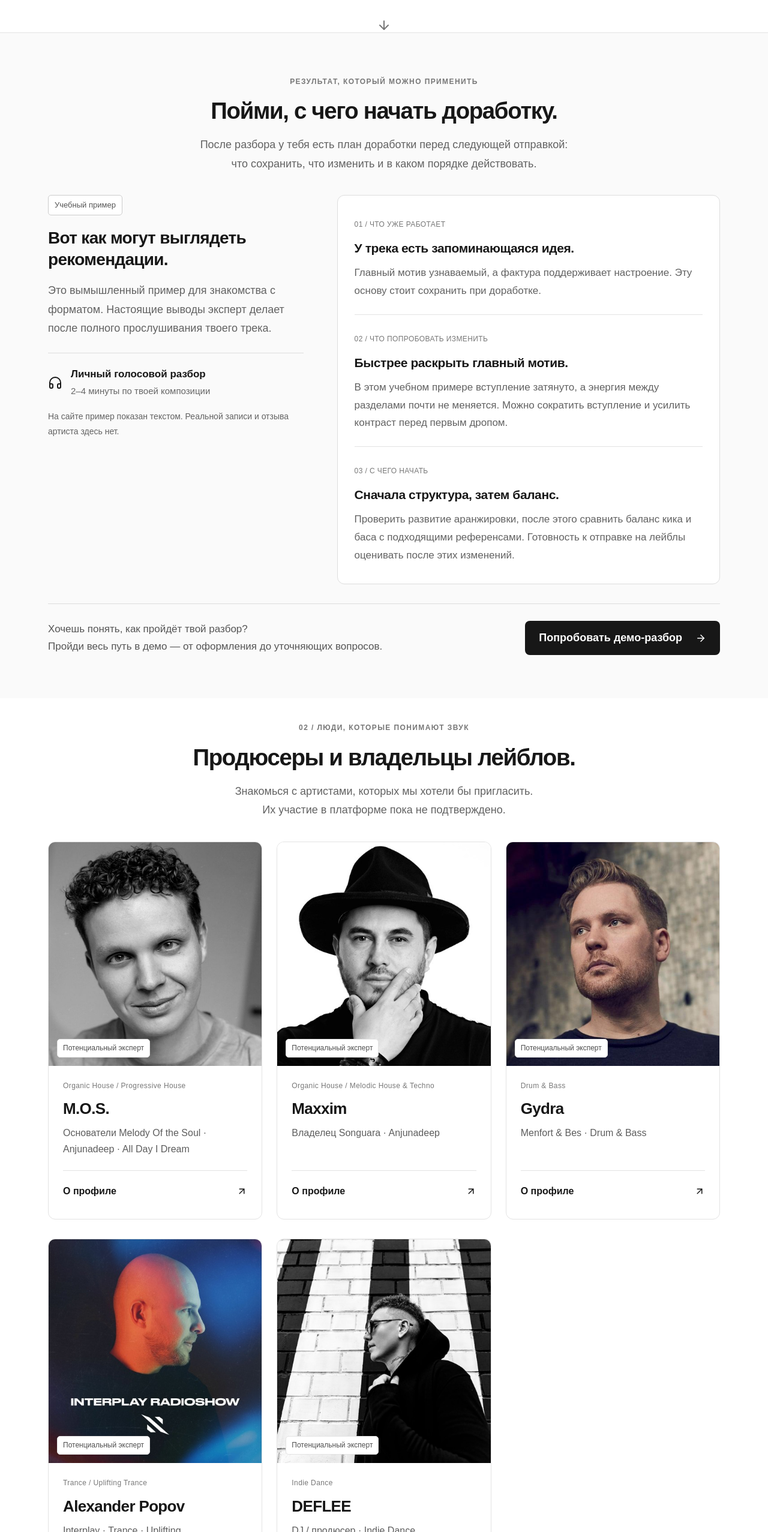
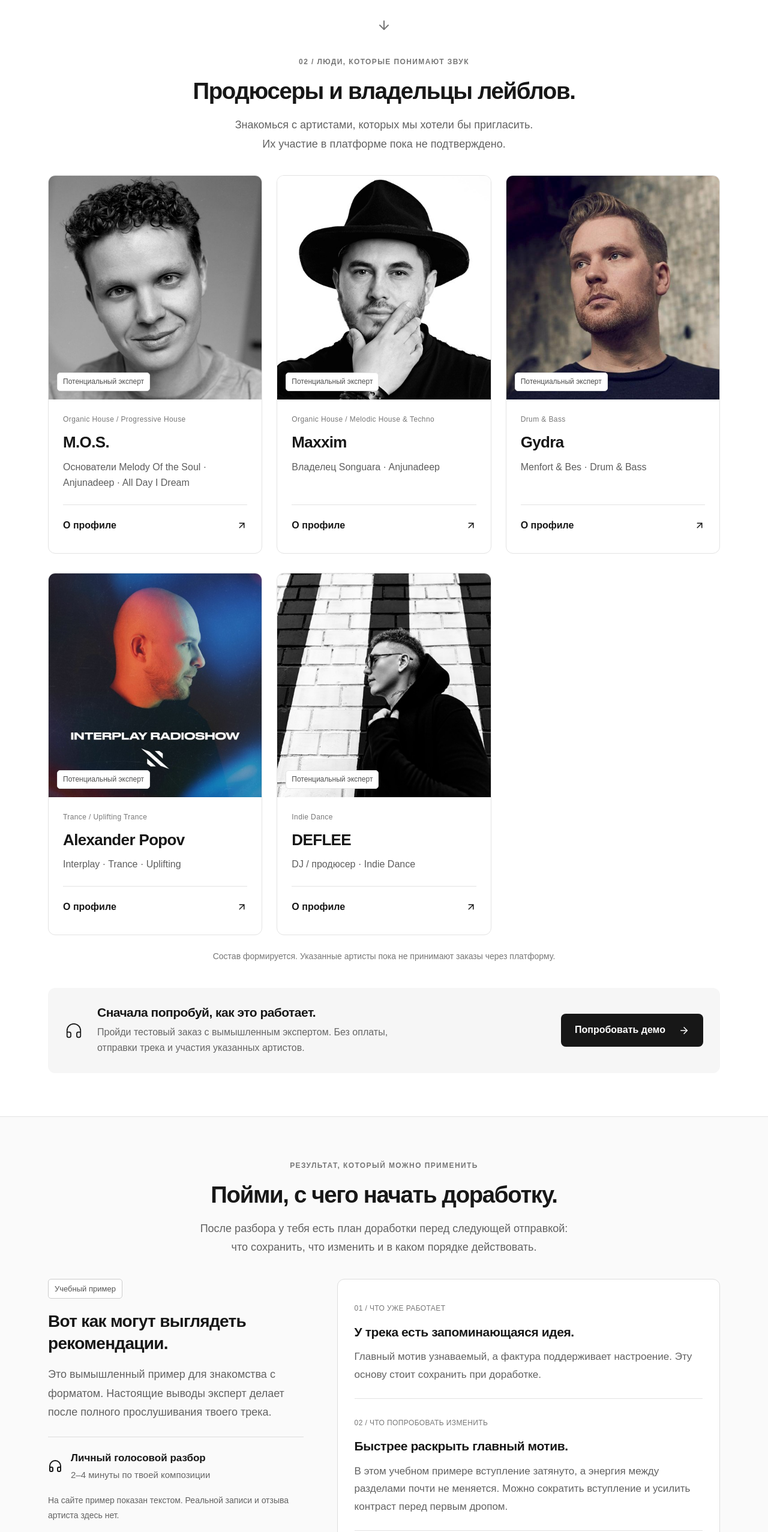
Before and after one commit to anastasiadinastia77/fwsite, a React (Vite) app: page / in a window 1280 px wide. Shown: the part 1232-3786 px from the top of the page at 60% size. Built offline with nearby package versions, Linux system fonts and the light colour scheme.

Commit message:
Place experts immediately after genre selection

```diff
--- a/src/main.tsx
+++ b/src/main.tsx
@@ -30,12 +30,6 @@ function App(){
  <div className="filters" aria-label="Фильтр по жанру">{genres.map(g=><button key={g} className={genre===g?'active':''} onClick={()=>setGenre(g)} aria-pressed={genre===g}>{g}</button>)}</div>
  <div className="section-arrow" aria-hidden="true"><ArrowDown size={24}/></div>
  </section>
- <section className="review-example section" id="review-example">
- <div className="section-heading centered"><span className="section-kicker">РЕЗУЛЬТАТ, КОТОРЫЙ МОЖНО ПРИМЕНИТЬ</span><h2>Пойми, с чего начать доработку.</h2><p>После разбора у тебя есть план доработки перед следующей отправкой: что сохранить, что изменить и в каком порядке действовать.</p></div>
- <div className="example-layout"><div className="example-explanation"><span className="example-label">Учебный пример</span><h3>Вот как могут выглядеть рекомендации.</h3><p>Это вымышленный пример для знакомства с форматом. Настоящие выводы эксперт делает после полного прослушивания твоего трека.</p><div className="example-delivery"><Headphones size={24}/><div><strong>Личный голосовой разбор</strong><span>2–4 минуты по твоей композиции</span></div></div><p className="fine">На сайте пример показан текстом. Реальной записи и отзыва артиста здесь нет.</p></div>
- <div className="example-notes"><div><span className="micro">01 / ЧТО УЖЕ РАБОТАЕТ</span><h3>У трека есть запоминающаяся идея.</h3><p>Главный мотив узнаваемый, а фактура поддерживает настроение. Эту основу стоит сохранить при доработке.</p></div><div><span className="micro">02 / ЧТО ПОПРОБОВАТЬ ИЗМЕНИТЬ</span><h3>Быстрее раскрыть главный мотив.</h3><p>В этом учебном примере вступление затянуто, а энергия между разделами почти не меняется. Можно сократить вступление и усилить контраст перед первым дропом.</p></div><div><span className="micro">03 / С ЧЕГО НАЧАТЬ</span><h3>Сначала структура, затем баланс.</h3><p>Проверить развитие аранжировки, после этого сравнить баланс кика и баса с подходящими референсами. Готовность к отправке на лейблы оценивать после этих изменений.</p></div></div></div>
- <div className="example-next"><p>Хочешь понять, как пройдёт твой разбор?<br/> Пройди весь путь в демо — от оформления до уточняющих вопросов.</p><button className="button primary" onClick={()=>begin(demoExpert(genre==='Все жанры'?'Organic House':genre))}>Попробовать демо-разбор <ArrowRight size={18}/></button></div>
- </section>
  <section className="experts-section section" id="experts">
  <div className="section-heading centered"><span className="section-kicker">02 / ЛЮДИ, КОТОРЫЕ ПОНИМАЮТ ЗВУК</span><h2>Продюсеры и владельцы лейблов.</h2><p>Знакомься с артистами, которых мы хотели бы пригласить.<br/> Их участие в платформе пока не подтверждено.</p></div>
  <div className="expert-grid">{candidates.filter(e=>genre==='Все жанры'||e.genres.includes(genre)).map(e=><article className="expert-card" key={e.id}>
@@ -45,6 +39,12 @@ function App(){
  </button><div className="expert-info"><span className="micro">{e.genres.join(' / ')}</span><h3>{e.name}</h3><p>{e.tagline}</p><div className="card-actions"><button onClick={()=>setProfile(e)}>О профиле <ArrowUpRight size={18}/></button></div></div></article>)}</div>
  <div className="catalog-note"><p>Состав формируется. Указанные артисты пока не принимают заказы через платформу.</p></div>
  <div className="demo-invite"><Headphones size={30} strokeWidth={1.4}/><div><h3>Сначала попробуй, как это работает.</h3><p>Пройди тестовый заказ с вымышленным экспертом. Без оплаты, отправки трека и участия указанных артистов.</p></div><button className="button primary" onClick={()=>begin(demoExpert(genre==='Все жанры'?'Organic House':genre))}>Попробовать демо <ArrowRight size={18}/></button></div>
+ </section>
+ <section className="review-example section" id="review-example">
+ <div className="section-heading centered"><span className="section-kicker">РЕЗУЛЬТАТ, КОТОРЫЙ МОЖНО ПРИМЕНИТЬ</span><h2>Пойми, с чего начать доработку.</h2><p>После разбора у тебя есть план доработки перед следующей отправкой: что сохранить, что изменить и в каком порядке действовать.</p></div>
+ <div className="example-layout"><div className="example-explanation"><span className="example-label">Учебный пример</span><h3>Вот как могут выглядеть рекомендации.</h3><p>Это вымышленный пример для знакомства с форматом. Настоящие выводы эксперт делает после полного прослушивания твоего трека.</p><div className="example-delivery"><Headphones size={24}/><div><strong>Личный голосовой разбор</strong><span>2–4 минуты по твоей композиции</span></div></div><p className="fine">На сайте пример показан текстом. Реальной записи и отзыва артиста здесь нет.</p></div>
+ <div className="example-notes"><div><span className="micro">01 / ЧТО УЖЕ РАБОТАЕТ</span><h3>У трека есть запоминающаяся идея.</h3><p>Главный мотив узнаваемый, а фактура поддерживает настроение. Эту основу стоит сохранить при доработке.</p></div><div><span className="micro">02 / ЧТО ПОПРОБОВАТЬ ИЗМЕНИТЬ</span><h3>Быстрее раскрыть главный мотив.</h3><p>В этом учебном примере вступление затянуто, а энергия между разделами почти не меняется. Можно сократить вступление и усилить контраст перед первым дропом.</p></div><div><span className="micro">03 / С ЧЕГО НАЧАТЬ</span><h3>Сначала структура, затем баланс.</h3><p>Проверить развитие аранжировки, после этого сравнить баланс кика и баса с подходящими референсами. Готовность к отправке на лейблы оценивать после этих изменений.</p></div></div></div>
+ <div className="example-next"><p>Хочешь понять, как пройдёт твой разбор?<br/> Пройди весь путь в демо — от оформления до уточняющих вопросов.</p><button className="button primary" onClick={()=>begin(demoExpert(genre==='Все жанры'?'Organic House':genre))}>Попробовать демо-разбор <ArrowRight size={18}/></button></div>
  </section>
  <section className="intro section"><div className="section-heading centered"><span className="section-kicker">ПОНЯТНЫЙ СЛЕДУЮЩИЙ ШАГ</span><h2>Тишина не объясняет,<br/> что изменить в треке.</h2><p>Дело в сведении, аранжировке или выборе лейбла? Без обратной связи трудно понять, куда двигаться. Персональный разбор поможет увидеть, что уже работает и над чем стоит поработать.</p></div><div className="intro-columns"><div><span>Услышать идею</span><p>Полное прослушивание композиции, с вниманием к твоему звучанию.</p></div><div><span>Понять, что доработать</span><p>Взгляд на аранжировку, продакшен, сведение и релизный потенциал.</p></div><div><span>Выбрать следующий шаг</span><p>Рекомендации и возможность уточнить детали. Без обещаний контракта.</p></div></div></section>
  <section className="offer section" id="offer"><div className="offer-copy"><div className="section-kicker">ЧТО ТЫ ПОЛУЧАЕШЬ / DEMO REVIEW</div><h2>Один трек.<br/> Конкретные рекомендации.</h2><p>Полное прослушивание композиции, голосовой разбор и возможность уточнить непонятное. Ты уходишь с пониманием, над чем работать дальше.</p><span className="offer-caption">ЧЕЛОВЕЧЕСКИЙ ОПЫТ, А НЕ AI-ВЕРДИКТ</span></div><div className="price-card"><div className="micro">ПРИМЕР СТОИМОСТИ В ДЕМО</div><div className="price">1 990 <span>₽</span></div><ul>{['Прослушивание полной композиции','Личный голосовой разбор на 2–4 минуты','Рекомендации по пяти ключевым аспектам','Мнение о готовности к релизу','Один раунд до двух уточняющих вопросов'].map(x=><li key={x}><Check size={17}/>{x}</li>)}</ul><button className="button primary" onClick={()=>begin(demoExpert(genre==='Все жанры'?'Organic House':genre))}>Попробовать демо <ArrowRight size={19}/></button><p className="fine">Цену в рабочем сервисе устанавливает каждый артист. Здесь 1 990 ₽ — пример для демо, списаний нет.<br/> Разбор не гарантирует питчинг, ответ лейбла или релиз.</p></div></section>
```
Also changed, not shown: 2 other files (tests, documents, lock files or other folders).
